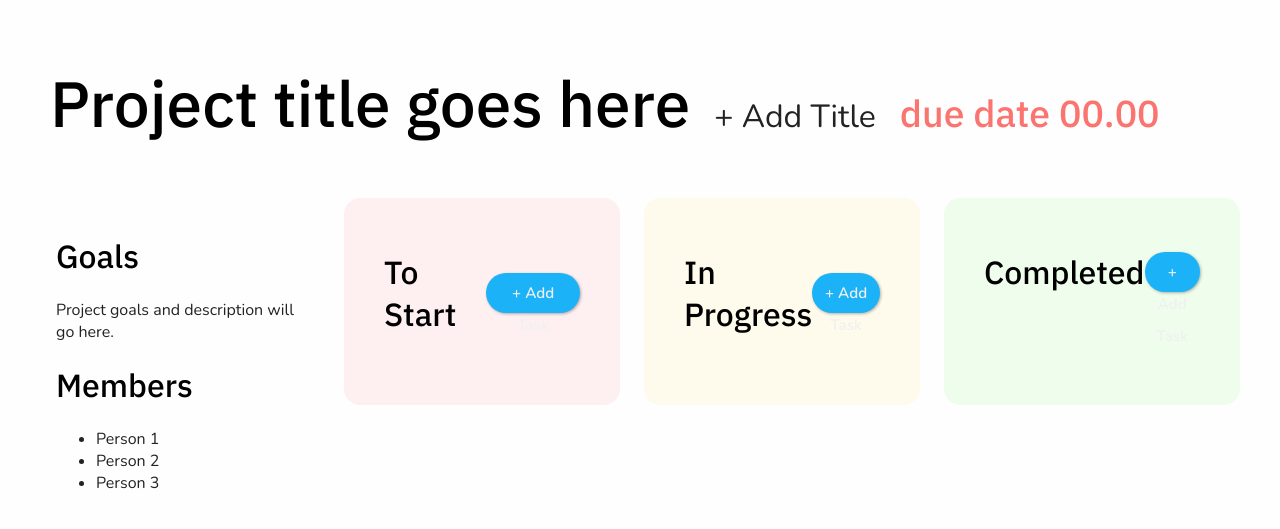
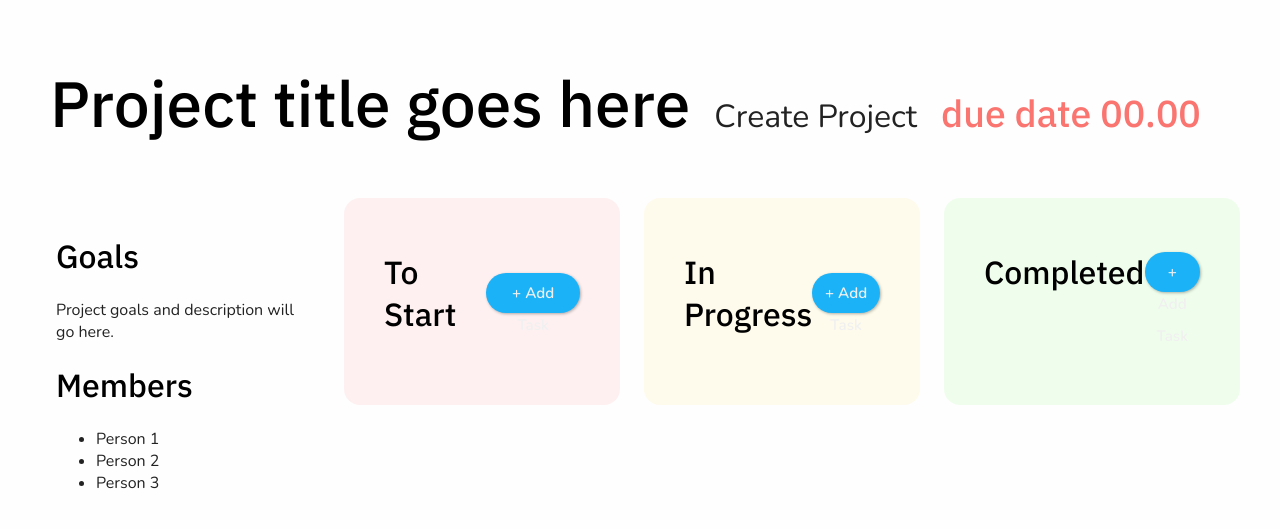
Before and after one commit to its-jade/scrumblr, a website: page frontend/index.html in a window 1280 px wide. Drawn offline with nearby package versions, Linux system fonts and the light colour scheme.

Commit message:
Update index.html

```diff
--- a/frontend/index.html
+++ b/frontend/index.html
@@ -18,7 +18,7 @@
   <body>
     <div class="container">
       <header>
-        <h1>Project title goes here</h1> <p class="add-project-btn">+ Add Title</p>
+        <h1>Project title goes here</h1> <p class="add-project-btn"> Create Project</p>
         <h3 class="proj-due-date">due date 00.00</h3>
       </header>
 
```
